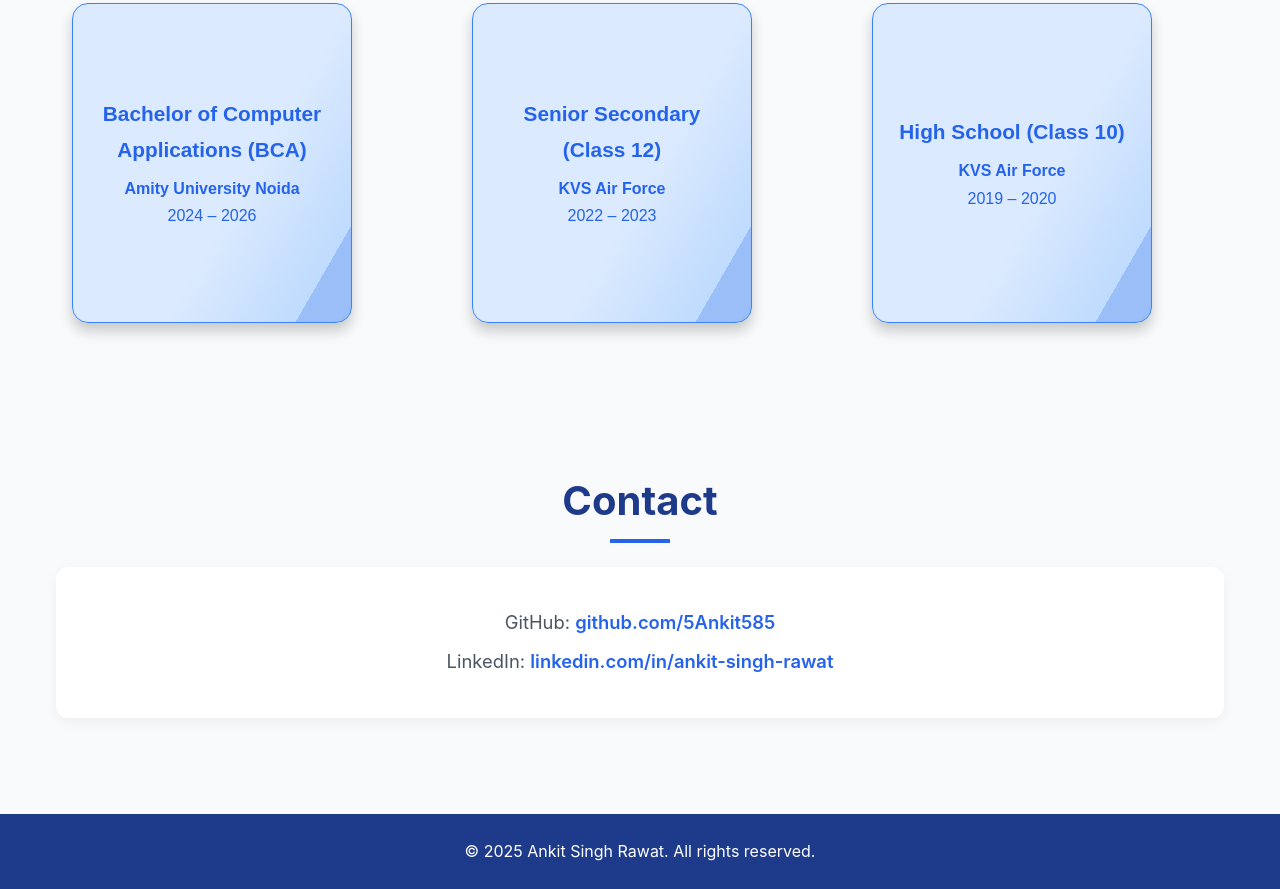
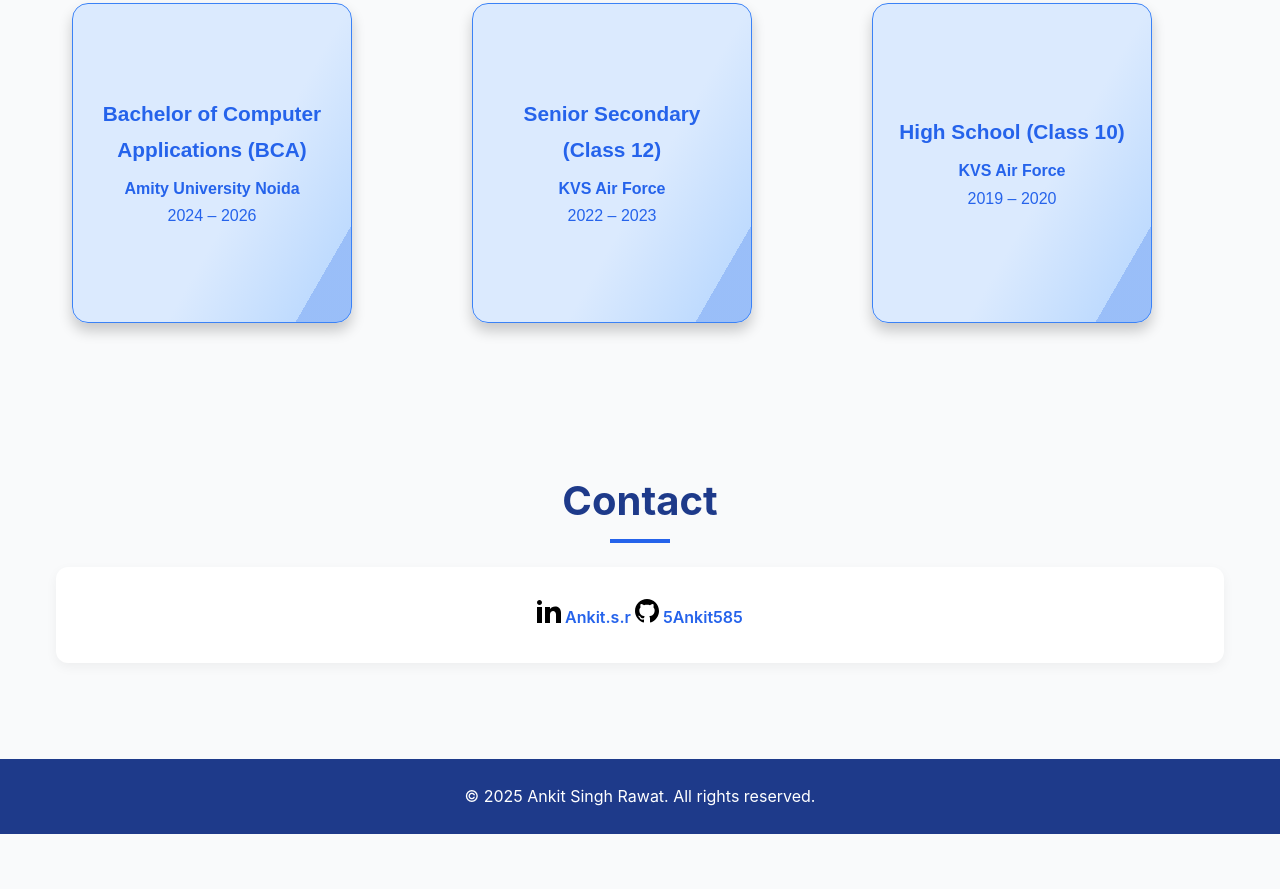
Before and after one commit to 5Ankit585/5Ankit585.github.io, a plain HTML site: page index.html in a window 1280 px wide. Shown: the part 1966-2855 px from the top of the page. After the commit the page ends 2800 px from the top, so only its background shows below. Drawn offline with Linux system fonts and the light colour scheme.

Commit message:
index.html

```diff
--- a/index.html
+++ b/index.html
@@ -142,11 +142,24 @@
     <section id="contact" aria-labelledby="contact-title" class="fade-in">
       <h2 id="contact-title" class="section-title">Contact</h2>
       <div class="contact-content">
-        <p>GitHub: <a href="https://github.com/5Ankit585" target="_blank" rel="noopener noreferrer" aria-label="Visit Ankit Singh Rawat's GitHub profile">github.com/5Ankit585</a></p>
-        <p>LinkedIn: <a href="https://www.linkedin.com/in/ankit-singh-rawat-7b25b8334" target="_blank" rel="noopener noreferrer" aria-label="Visit Ankit Singh Rawat's LinkedIn profile">linkedin.com/in/ankit-singh-rawat</a></p>
+        <div class="social-links">
+          <a href="https://www.linkedin.com/in/ankit-singh-rawat-7b25b8334" target="_blank" rel="noopener noreferrer" id="linkedin" class="social-btn flex-center">
+            <svg viewBox="0 0 24 24" height="24" width="24" xmlns="http://www.w3.org/2000/svg">
+              <path d="M4.98 3.5c0 1.381-1.11 2.5-2.48 2.5s-2.48-1.119-2.48-2.5c0-1.38 1.11-2.5 2.48-2.5s2.48 1.12 2.48 2.5zm.02 4.5h-5v16h5v-16zm7.982 0h-4.968v16h4.969v-8.399c0-4.67 6.029-5.052 6.029 0v8.399h4.988v-10.131c0-7.88-8.922-7.593-11.018-3.714v-2.155z"></path>
+            </svg>
+            <span> Ankit.s.r </span>
+          </a>
+          <a href="https://github.com/yourusername" target="_blank" rel="noopener noreferrer" id="github" class="social-btn flex-center">
+            <svg viewBox="0 0 24 24" height="24" width="24" xmlns="http://www.w3.org/2000/svg">
+              <path d="M12 0c-6.626 0-12 5.373-12 12 0 5.302 3.438 9.8 8.207 11.387.599.111.793-.261.793-.577v-2.234c-3.338.726-4.033-1.416-4.033-1.416-.546-1.387-1.333-1.756-1.333-1.756-1.089-.745.083-.729.083-.729 1.205.084 1.839 1.237 1.839 1.237 1.07 1.834 2.807 1.304 3.492.997.107-.775.418-1.305.762-1.604-2.665-.305-5.467-1.334-5.467-5.931 0-1.311.469-2.381 1.236-3.221-.124-.303-.535-1.524.117-3.176 0 0 1.008-.322 3.301 1.23.957-.266 1.983-.399 3.003-.404 1.02.005 2.047.138 3.006.404 2.291-1.552 3.297-1.23 3.297-1.23.653 1.653.242 2.874.118 3.176.77.84 1.235 1.911 1.235 3.221 0 4.609-2.807 5.624-5.479 5.921.43.372.823 1.102.823 2.222v3.293c0 .319.192.694.801.576 4.765-1.589 8.199-6.086 8.199-11.386 0-6.627-5.373-12-12-12z"></path>
+            </svg>
+            <span>5Ankit585</span>
+          </a>
+        </div>
       </div>
     </section>
   </main>
+
 
   <footer role="contentinfo">
     <p>© <span id="current-year"></span> Ankit Singh Rawat. All rights reserved.</p>
```
